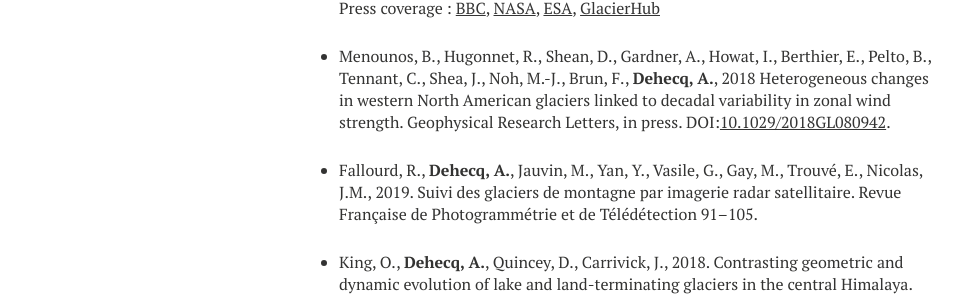
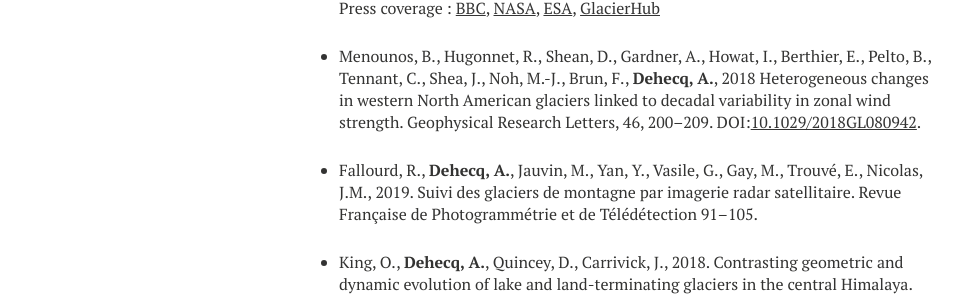
Before and after one commit to adehecq/adehecq.github.io, a Jekyll site: the page built from publications.md, in a window 1280 px wide. Shown: the part 627-925 px from the top of the page, without its empty margins (21-988 px from the left). Built offline with Jekyll 4.4.1, drawn with Linux system fonts in a browser that asks for light colours; nearby versions of some CDN libraries.

Commit message:
Update publications.md

```diff
--- a/publications.md
+++ b/publications.md
@@ -17,7 +17,7 @@ title: Publications
 - **Dehecq, A.**, Gourmelen, N., Gardner, A.S., Brun, F., Goldberg, D., Nienow, P.W., Berthier, E., Vincent, C., Wagnon, P., Trouvé, E., 2019. Twenty-first century glacier slowdown driven by mass loss in High Mountain Asia. Nature Geoscience 12, 22. DOI:[10.1038/s41561-018-0271-9](https://doi.org/10.1038/s41561-018-0271-9).
 Press coverage : [BBC](https://www.bbc.com/news/science-environment-46502040), [NASA](https://earthobservatory.nasa.gov/images/144376/ice-loss-slows-down-asian-glaciers), [ESA](https://www.esa.int/Our_Activities/Observing_the_Earth/Space_for_our_climate/Slow_flow_for_glaciers_thinning_in_Asia), [GlacierHub](http://glacierhub.org/2019/01/08/ice-loss-gravity-and-asian-glacier-slowdown/)
 
-- Menounos, B., Hugonnet, R., Shean, D., Gardner, A., Howat, I., Berthier, E., Pelto, B., Tennant, C., Shea, J., Noh, M.-J., Brun, F., **Dehecq, A.**, 2018 Heterogeneous changes in western North American glaciers linked to decadal variability in zonal wind strength. Geophysical Research Letters, in press. DOI:[10.1029/2018GL080942](https://doi.org/10.1029/2018GL080942).
+- Menounos, B., Hugonnet, R., Shean, D., Gardner, A., Howat, I., Berthier, E., Pelto, B., Tennant, C., Shea, J., Noh, M.-J., Brun, F., **Dehecq, A.**, 2018 Heterogeneous changes in western North American glaciers linked to decadal variability in zonal wind strength. Geophysical Research Letters, 46, 200–209. DOI:[10.1029/2018GL080942](https://doi.org/10.1029/2018GL080942).
 
 - Fallourd, R., **Dehecq, A.**, Jauvin, M., Yan, Y., Vasile, G., Gay, M., Trouvé, E., Nicolas, J.M., 2019. Suivi des glaciers de montagne par imagerie radar satellitaire. Revue Française de Photogrammétrie et de Télédétection 91–105.
 
```
